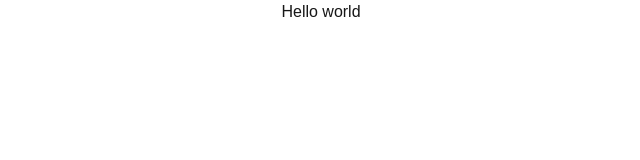
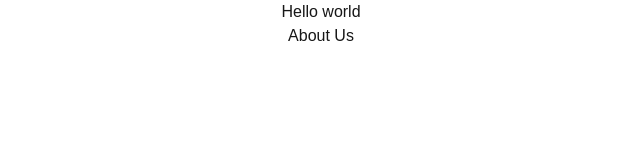
Before and after one commit to iAmNsengi/nextLevelFoods-frontend, a Next.js app: page / in a window 1280 px wide. Shown: the top 160 px of the page, without its empty margins (319-959 px from the left). Built offline with nearby package versions, Linux system fonts and the light colour scheme.

Commit message:
ft: test using Link to move through pages

```diff
--- a/app/page.js
+++ b/app/page.jsx
@@ -1,7 +1,12 @@
+import Link from "next/link";
+
 export default function Home() {
   return (
     <div className="text-center">
       <p>Hello world</p>
+      <p>
+        <Link href="/about">About Us</Link>{" "}
+      </p>
     </div>
   );
 }
```
